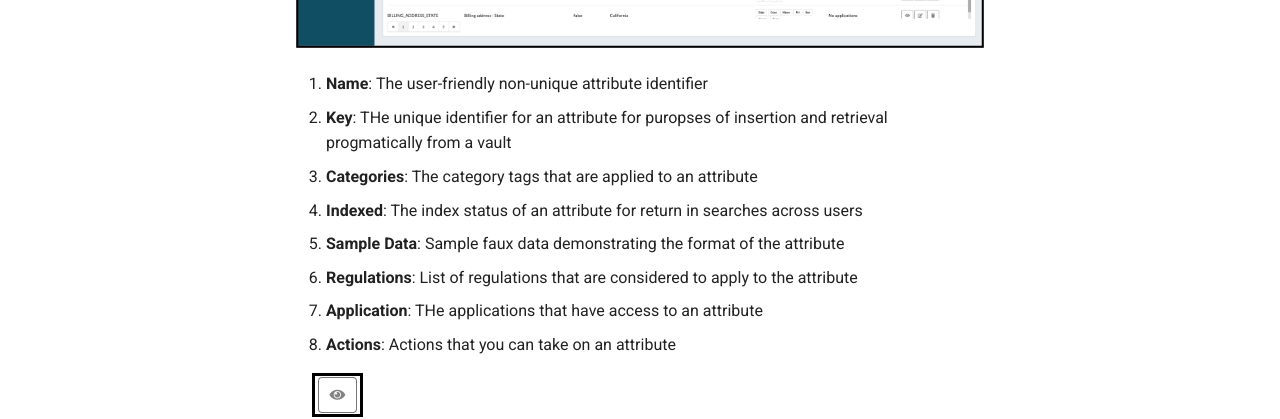
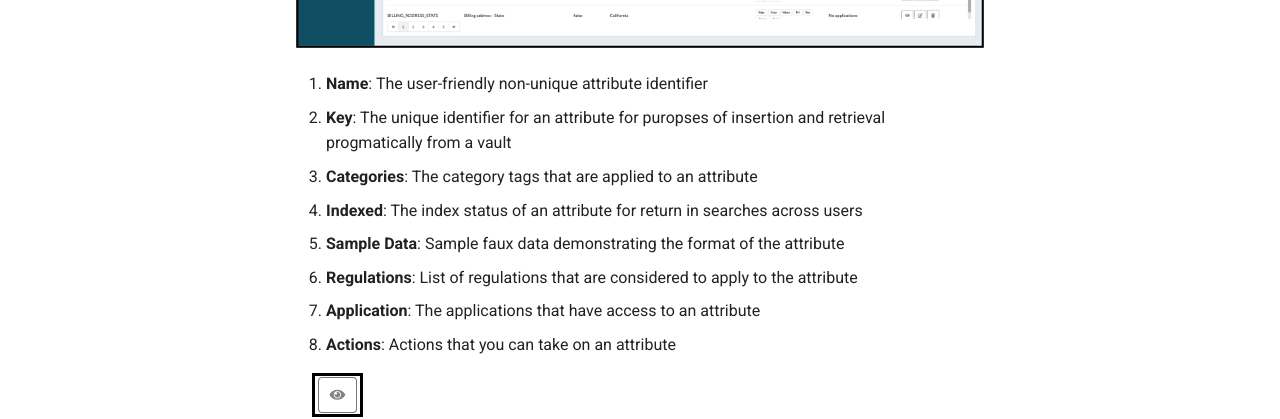
Before and after one commit to anontechnology/documentation, an MkDocs documentation site: the page built from docs/vizivault-enterprise/attributes.md, in a window 1280 px wide and 1389 px high. Shown: the part 413-832 px from the top of the window. Built offline with MkDocs 1.6.1 and Material for MkDocs 9.7.7, drawn with Linux system fonts in a browser that asks for light colours.

Commit message:
corrected typos

```diff
--- a/docs/vizivault-enterprise/attributes.md
+++ b/docs/vizivault-enterprise/attributes.md
@@ -4,12 +4,12 @@
 ![attributes](../assets/images/attributes.png "Attributes Annotates")
 
 1. **Name**: The user-friendly non-unique attribute identifier
-2. **Key**: THe unique identifier for an attribute for puropses of insertion and retrieval progmatically from a vault
+2. **Key**: The unique identifier for an attribute for puropses of insertion and retrieval progmatically from a vault
 3. **Categories**: The category tags that are applied to an attribute
 4. **Indexed**: The index status of an attribute for return in searches across users
 5. **Sample Data**: Sample faux data demonstrating the format of the attribute
 6. **Regulations**: List of regulations that are considered to apply to the attribute
-7. **Application**: THe applications that have access to an attribute
+7. **Application**: The applications that have access to an attribute
 8. **Actions**: Actions that you can take on an attribute
 
 &nbsp;&nbsp;&nbsp;&nbsp;![view](../assets/images/view.png "View")
```
